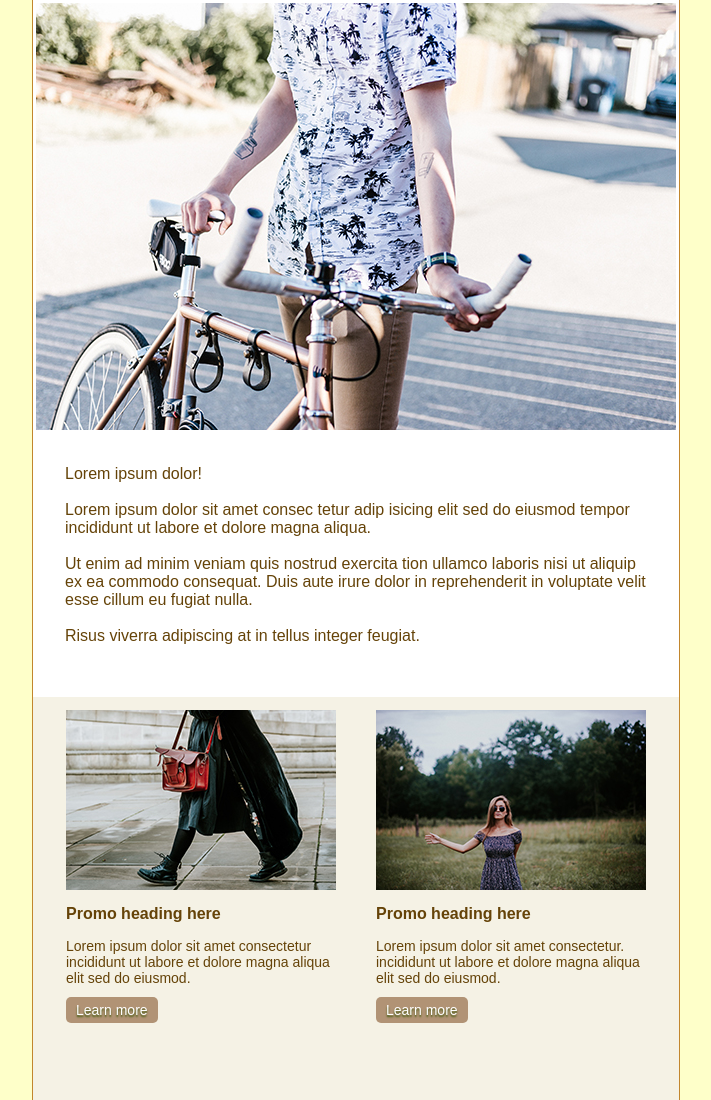
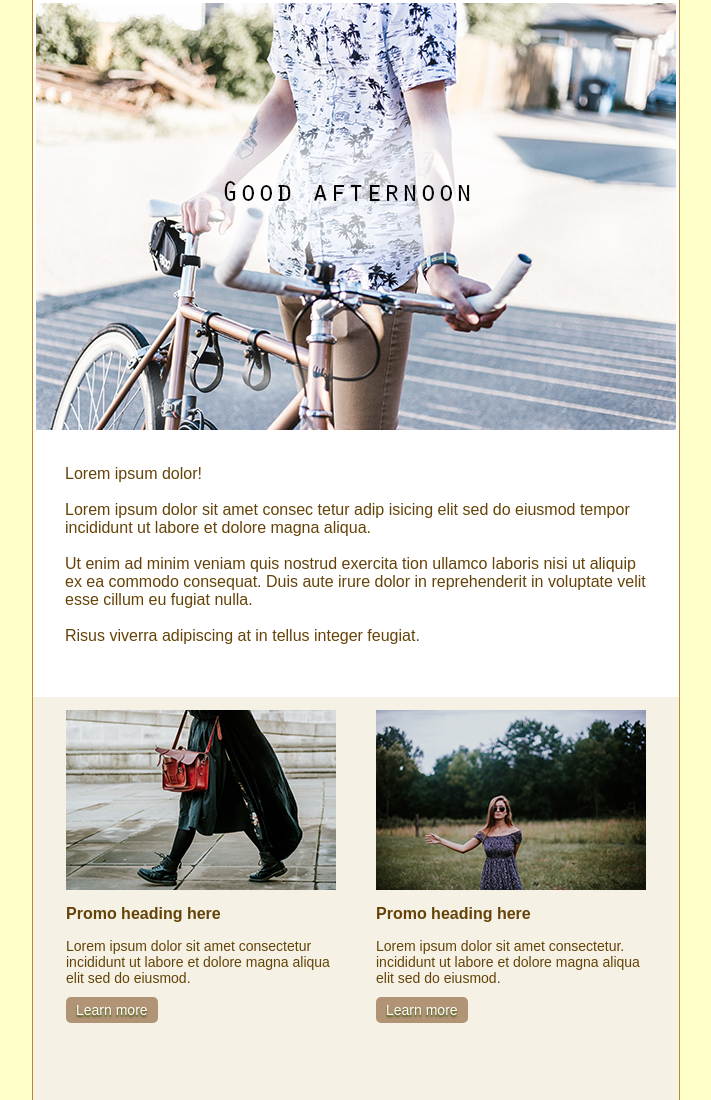
Before and after one commit to SilviaGuidotti/Email-, a plain HTML site: page index.html in a window 1280 px wide. Shown: the top 1100 px of the page, without its empty margins (284-995 px from the left). Drawn offline with Linux system fonts and the light colour scheme.

Commit message:
Update index.html

```diff
--- a/index.html
+++ b/index.html
@@ -58,13 +58,13 @@
                                                 var greeting
 
                                                 if (hourNow > 17) {
-                                                    greeting = document.getElementById('header').src = "img/goodevening.jpg";
+                                                    greeting = document.getElementById('header').src = "img/goodevening1.jpg";
                                                 } else if (hourNow > 12) {
-                                                    greeting = document.getElementById('header').src = "img/goodafternoon.jpg";
+                                                    greeting = document.getElementById('header').src = "img/goodafternoon1.jpg";
                                                 } else if (hourNow > 0) {
                                                     greeting = document.getElementById('header').src = "img/goodmorning.jpg";
                                                 } else {
-                                                    greeting = document.getElementById('header').src = "img/goodafternoon.jpg";
+                                                    greeting = document.getElementById('header').src = "img/goodevening.jpg";
                                                 }
                                         </script>
                                     </td>
```
